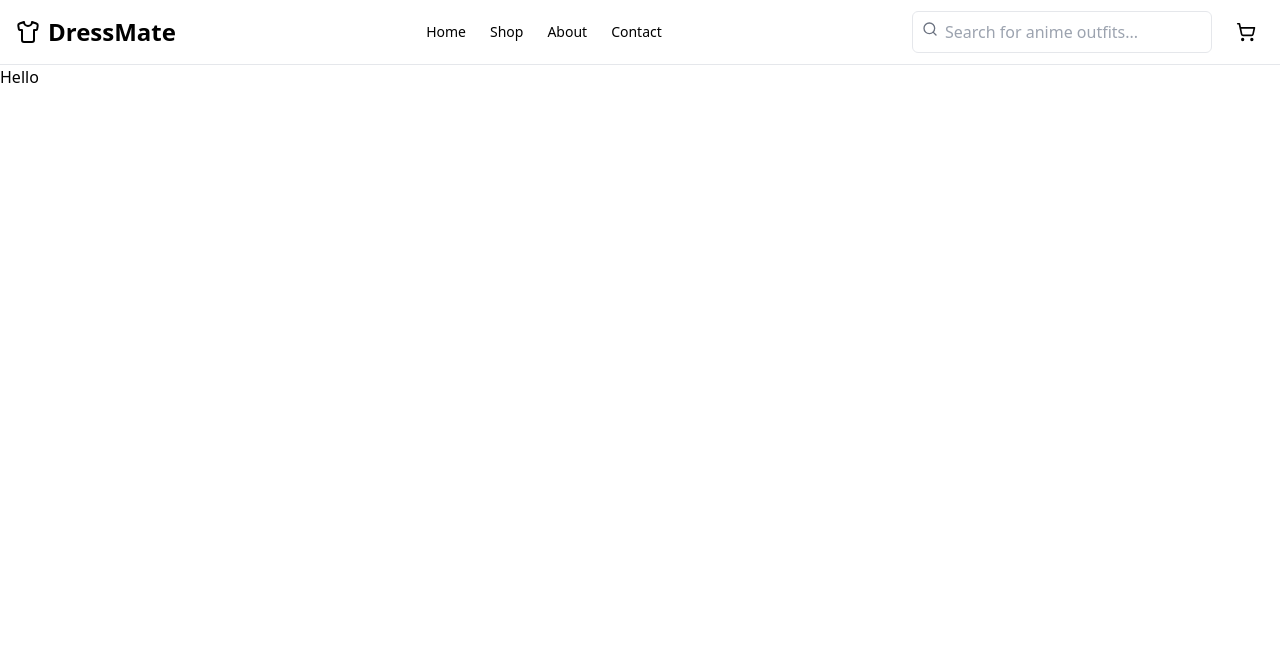
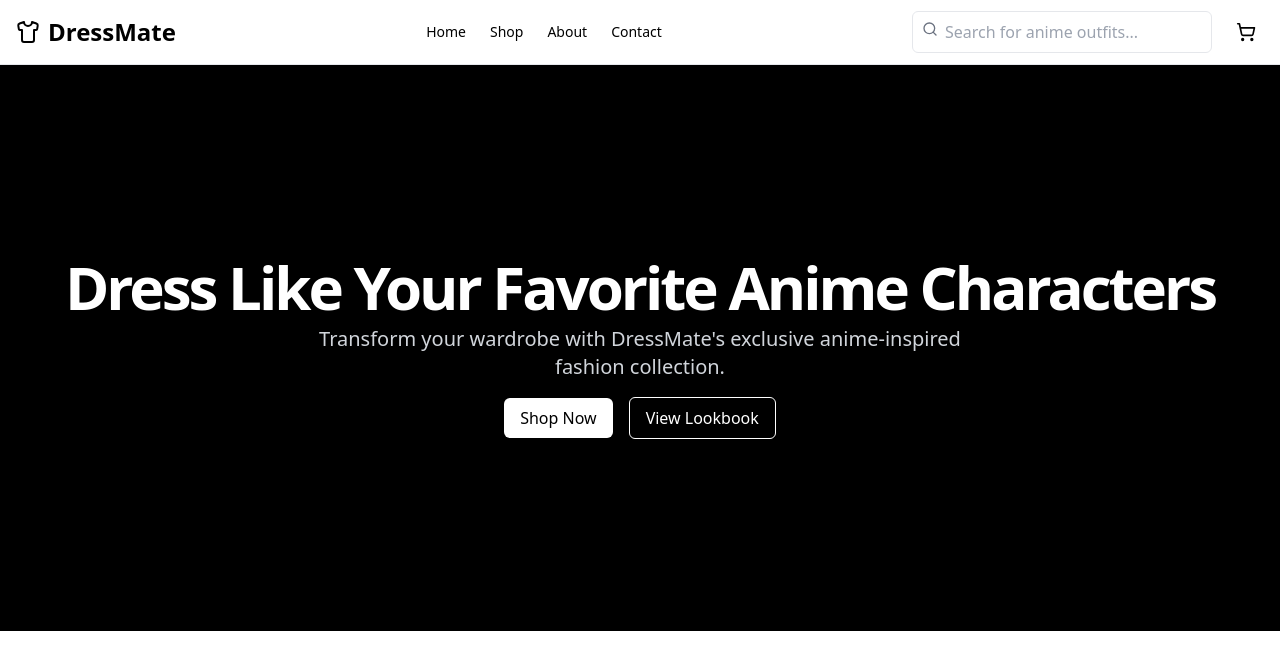
Before and after one commit to hrithik210/clothing-store, a Next.js app: page / in a window 1280 px wide. Shown: the top 670 px of the page. Built offline with nearby package versions, Linux system fonts and the light colour scheme.

Commit message:
added navbar

```diff
--- a/app/layout.tsx
+++ b/app/layout.tsx
@@ -26,7 +26,7 @@ export default function RootLayout({
   return (
     <html lang="en">
       <body
-        className={`${geistSans.variable} ${geistMono.variable} antialiased`}
+        className={`${geistSans.variable} ${geistMono.variable} antialiased overflow-x-hidden`}
       >
         <Header />
         {children}
--- a/app/page.tsx
+++ b/app/page.tsx
@@ -1,9 +1,10 @@
+import Hero from "@/components/Hero";
 
 
 export default function Home() {
   return (
     <div>
-      Hello
+      <Hero />
     </div>
   );
 }
--- /dev/null
+++ b/components/Hero.tsx
@@ -0,0 +1,26 @@
+export default function Hero() {
+ return(
+    <div>
+        <section className="w-full py-12 md:py-24 lg:py-32 xl:py-48 bg-black">
+          <div className="container mx-auto px-4 md:px-6">
+            <div className="flex flex-col items-center space-y-4 text-center">
+              <div className="space-y-2">
+                <h1 className="text-3xl font-bold tracking-tighter sm:text-4xl md:text-5xl lg:text-6xl/none text-white">
+                  Dress Like Your Favorite Anime Characters
+                </h1>
+                <p className="mx-auto max-w-[700px] text-gray-300 md:text-xl">
+                  Transform your wardrobe with DressMate's exclusive anime-inspired fashion collection.
+                </p>
+              </div>
+              <div className="space-x-4">
+                <button className="px-4 py-2 bg-white text-black hover:bg-gray-200 rounded-md">Shop Now</button>
+                <button className="px-4 py-2 text-white border border-white hover:bg-white hover:text-black rounded-md">
+                  View Lookbook
+                </button>
+              </div>
+            </div>
+          </div>
+        </section>
+    </div>
+ )
+}
```
